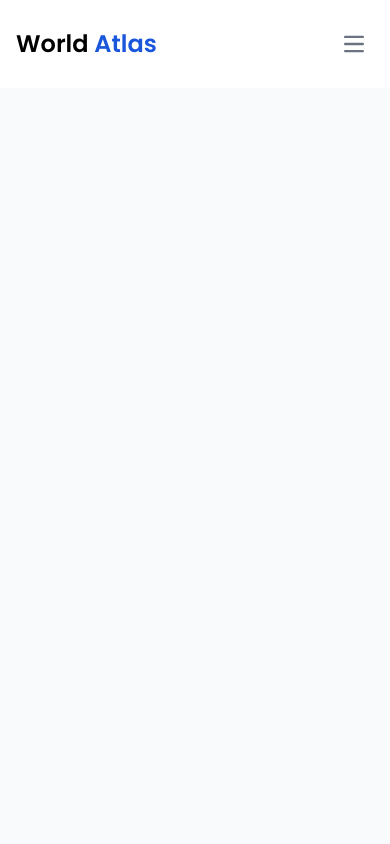
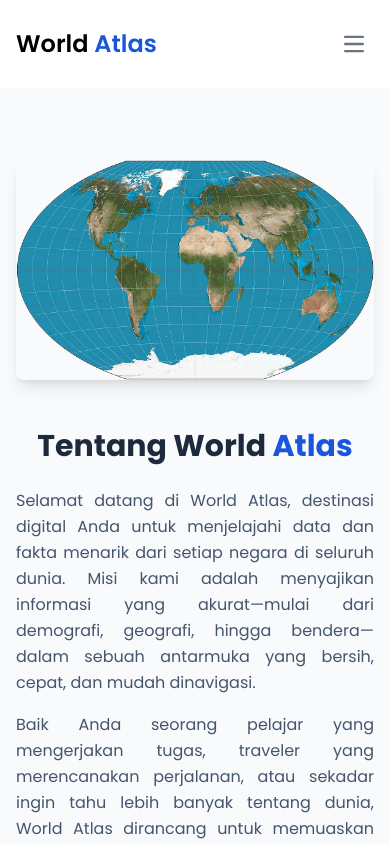
Before and after one commit to Mangadi-167/Website-World-Atlas, a React (Vite) app: page /tentang-kami in a window 390 px wide. Shown: the top 844 px of the page. Built offline with nearby package versions, Linux system fonts and the light colour scheme.

Commit message:
page about

```diff
--- a/src/App.jsx
+++ b/src/App.jsx
@@ -3,7 +3,7 @@ import { Navbar } from "./components/navbar"
 import { Footer } from "./components/footer"
 import { Home } from "./pages/Home";
 import { Negara } from './pages/Negara';
-import { TentangKami } from './pages/TentangKami';
+import  TentangKami  from './pages/TentangKami';
 import SearchBar from "./components/SearchBar";
 
 
--- a/src/pages/Home.jsx
+++ b/src/pages/Home.jsx
@@ -29,12 +29,45 @@ export const Home = () => {
 
 
 
-        <div className="">
+        <div className="my-12">
           <div className="h-auto mt-6">
             <h1 className="text-center text-2xl lg:text-3xl font-medium dark:text-white">Jelajahi <span className="text-blue-700">250+</span> Negara</h1>
 
+            <div className=" mt-4 text-right">
+              <a href="/negar" className='text-blue-500 hover:underline'>Lihat lainya</a>
+            </div>
 
             <div class="grid grid-cols-1 sm:grid-cols-2 lg:grid-cols-3 gap-8 max-w-7xl mx-auto mt-12">
+
+
+              <div class="bg-white rounded-2xl shadow-lg hover:shadow-2xl transition overflow-hidden group dark:bg-gray-800">
+                <div class="relative">
+                  <img src="https://plus.unsplash.com/premium_photo-1680346529160-549ad950bd1f?q=80&w=1974&auto=format&fit=crop&ixlib=rb-4.1.0&ixid=M3wxMjA3fDB8MHxwaG90by1wYWdlfHx8fGVufDB8fHx8fA%3D%3D" alt="Product Image" class="w-full h-60 object-cover group-hover:scale-105 transition-transform" />
+                </div>
+                <div class="p-5">
+                  <h3 class="text-lg font-bold text-gray-900 mb-1 dark:text-white">Indonesia</h3>
+                  <p class="text-sm text-gray-500 mb-2 dark:text-gray-400">Memiliki 37 Provinsi</p>
+                  <div class="flex justify-between items-center mt-4">
+                    <span class="text-lg font-semibold text-blue-700">200jt Penduduk</span>
+                    <button class="bg-black text-white px-4 py-2 rounded-lg hover:bg-gray-800 dark:bg-blue-700 dark:hover:bg-blue-500">Lihat</button>
+                  </div>
+                </div>
+              </div>
+
+              <div class="bg-white rounded-2xl shadow-lg hover:shadow-2xl transition overflow-hidden group dark:bg-gray-800">
+                <div class="relative">
+                  <img src="https://plus.unsplash.com/premium_photo-1680346529160-549ad950bd1f?q=80&w=1974&auto=format&fit=crop&ixlib=rb-4.1.0&ixid=M3wxMjA3fDB8MHxwaG90by1wYWdlfHx8fGVufDB8fHx8fA%3D%3D" alt="Product Image" class="w-full h-60 object-cover group-hover:scale-105 transition-transform" />
+                </div>
+                <div class="p-5">
+                  <h3 class="text-lg font-bold text-gray-900 mb-1 dark:text-white">Indonesia</h3>
+                  <p class="text-sm text-gray-500 mb-2 dark:text-gray-400">Memiliki 37 Provinsi</p>
+                  <div class="flex justify-between items-center mt-4">
+                    <span class="text-lg font-semibold text-blue-700">200jt Penduduk</span>
+                    <button class="bg-black text-white px-4 py-2 rounded-lg hover:bg-gray-800 dark:bg-blue-700 dark:hover:bg-blue-500">Lihat</button>
+                  </div>
+                </div>
+              </div>
+
               <div class="bg-white rounded-2xl shadow-lg hover:shadow-2xl transition overflow-hidden group dark:bg-gray-800">
                 <div class="relative">
                   <img src="https://plus.unsplash.com/premium_photo-1680346529160-549ad950bd1f?q=80&w=1974&auto=format&fit=crop&ixlib=rb-4.1.0&ixid=M3wxMjA3fDB8MHxwaG90by1wYWdlfHx8fGVufDB8fHx8fA%3D%3D" alt="Product Image" class="w-full h-60 object-cover group-hover:scale-105 transition-transform" />
--- a/src/pages/TentangKami.jsx
+++ b/src/pages/TentangKami.jsx
@@ -1,5 +1,32 @@
-export const TentangKami = () => {
+import AboutImage from '../assets/images/peta.png';
+
+const TentangKami = () => {
   return (
-    <div className="h-[2000px]">Tentang Kami</div>
-  )
+    <section className="homepage min-h-screen flex items-center pt-24 pb-12 lg:px-30">
+      <div className="container mx-auto px-4">
+        <div className="grid grid-cols-1 lg:grid-cols-2 gap-12 lg:gap-12 items-center pt-16 lg:pt-0">
+          <div className="image-container flex justify-center ">
+            <img
+              src={AboutImage}
+              alt="Ilustrasi Peta Dunia"
+              className="w-full max-w-md rounded-lg shadow-lg"
+            />
+          </div>
+          <div className="text-container text-center lg:text-left">
+            <h1 className="text-3xl lg:text-4xl font-bold text-slate-800 dark:text-white mb-6">
+              Tentang World <span className='text-blue-700'>Atlas</span>
+            </h1>
+            <p className="text-base lg:text-lg leading-relaxed text-slate-600 dark:text-slate-300 text-justify">
+              Selamat datang di World Atlas, destinasi digital Anda untuk menjelajahi data dan fakta menarik dari setiap negara di seluruh dunia. Misi kami adalah menyajikan informasi yang akurat—mulai dari demografi, geografi, hingga bendera—dalam sebuah antarmuka yang bersih, cepat, dan mudah dinavigasi.
+            </p>
+            <p className="mt-4 text-base lg:text-lg leading-relaxed text-slate-600 dark:text-slate-300 text-justify">
+              Baik Anda seorang pelajar yang mengerjakan tugas, traveler yang merencanakan perjalanan, atau sekadar ingin tahu lebih banyak tentang dunia, World Atlas dirancang untuk memuaskan rasa penasaran Anda dengan data yang terverifikasi dan mudah dipahami.
+            </p>
+          </div>
+        </div>
+      </div>
+    </section>
+  );
 }
+
+export default TentangKami;
```
Also changed, not shown: src/assets/images/peta.png (added).
